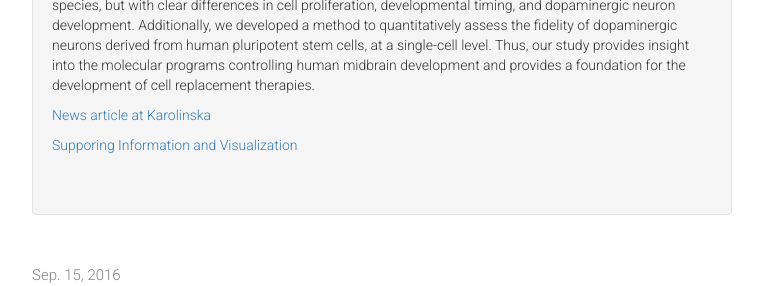
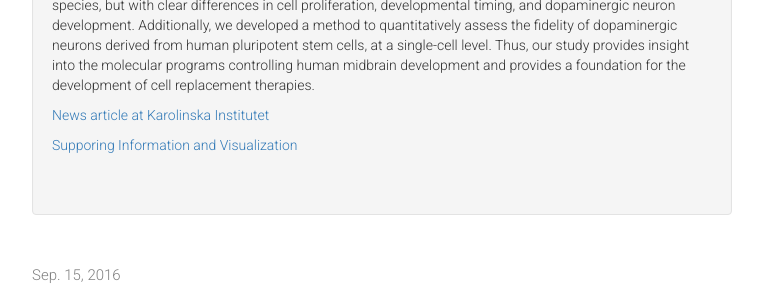
Before and after one commit to ArenasLab/arenaslab.github.io, a Jekyll site: the page index.html, which Jekyll copies as it is, in a window 1280 px wide and 1400 px high, scrolled down 971 px. Shown: the part 153-439 px from the top of the window, without its empty margins (278-1041 px from the left). Built offline with Jekyll 4.4.1, drawn with Linux system fonts in a browser that asks for light colours; some of the changed text lies outside the part shown.

Commit message:
Update index.html

```diff
--- a/index.html
+++ b/index.html
@@ -81,7 +81,7 @@
                    into the molecular programs controlling human midbrain development and provides a foundation for the development of cell
                    replacement therapies.
                 </p>
-                <p><a href="https://kiedit.ki.se/en/news/midbrain-study-gives-boost-to-parkinsons-research">News article at Karolinska</a></p>
+                <p><a href="https://kiedit.ki.se/en/news/midbrain-study-gives-boost-to-parkinsons-research">News article at Karolinska Institutet</a></p>
                 <p><a href="http://linnarssonlab.org/ventralmidbrain/">Supporing Information and Visualization</a></p>
               </div>
              </li>
@@ -200,6 +200,7 @@
 <footer class="container">
   <div class="row">
     <p class="col-sm-4">&copy; ArenasLab</p>
+    <p class="col-sm-4">Updated: Feb. 10, 2017</p>
     <ul class="col-sm-8">
       <li class="col-sm-1"><img ></li>
       <li class="col-sm-1"><img ></li>
```
